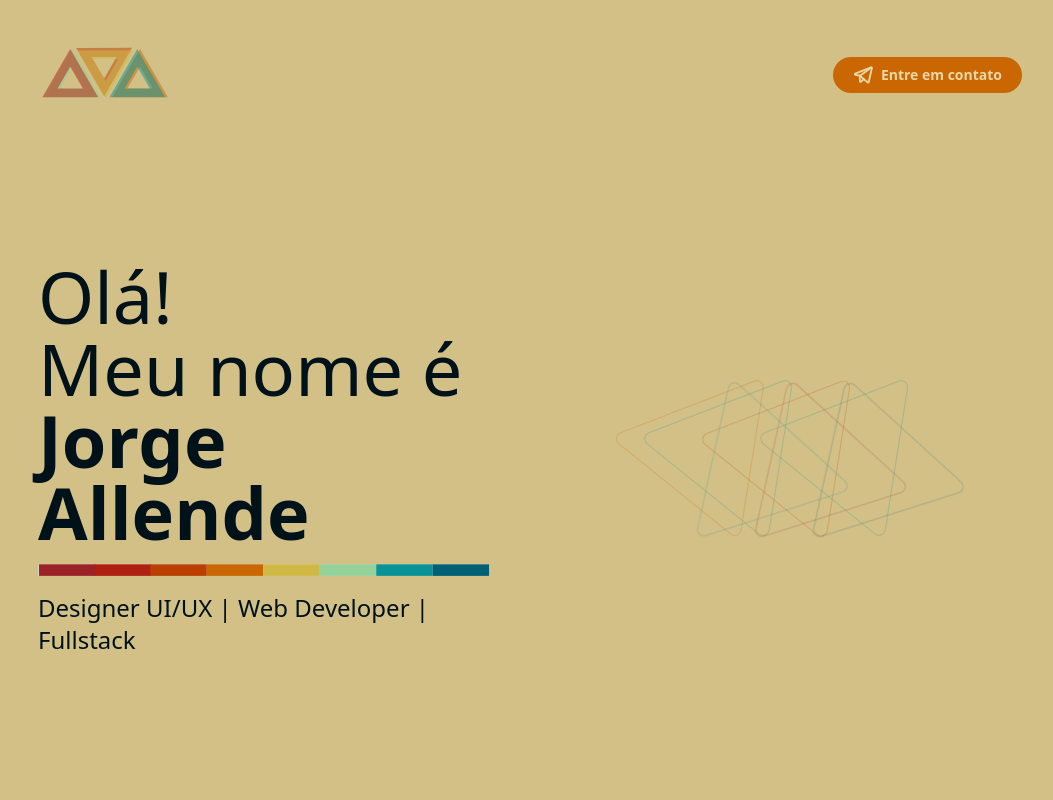
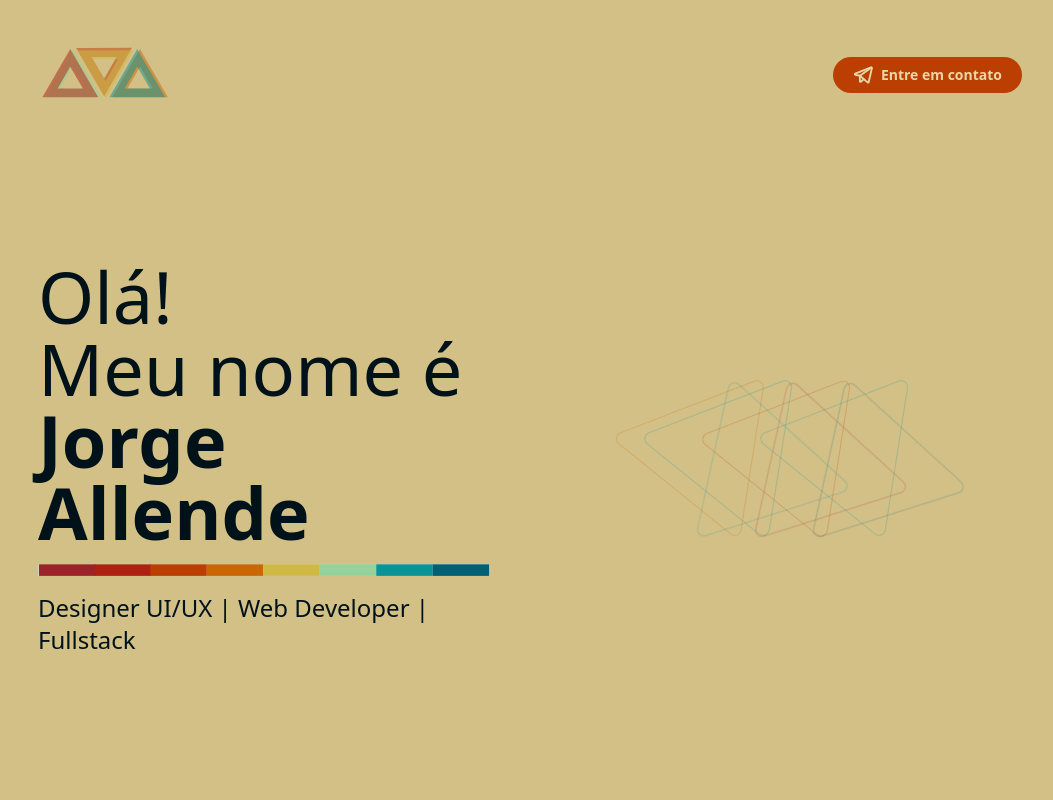
Before and after one commit to jorgeallende/my-portfolio, a React (Vite) app: page / in a window 1280 px wide. Shown: the top 800 px of the page, without its empty margins (110-1163 px from the left). Built offline with nearby package versions, Linux system fonts and the light colour scheme.

Commit message:
Contact button update

```diff
--- a/src/components/Header.tsx
+++ b/src/components/Header.tsx
@@ -12,7 +12,7 @@ const Header = () => {
         target="_blank"
         rel="noopener noreferrer"
       >
-        <div className="cursor-pointer flex gap-2 items-center font-bold bg-orange-500 px-2 py-2 md:px-5 md:py-2 rounded-full text-base-cream-500">
+        <div className="cursor-pointer flex gap-2 items-center font-bold bg-orange-600 px-5 py-2 md:px-5 md:py-2 rounded-full text-base-cream-500">
           <img src={TelegramLogo} className="w-4 md:w-5" alt="" srcset="" />
           <span className={`hidden md:block text-sm`}>Entre em contato</span>
         </div>
```
